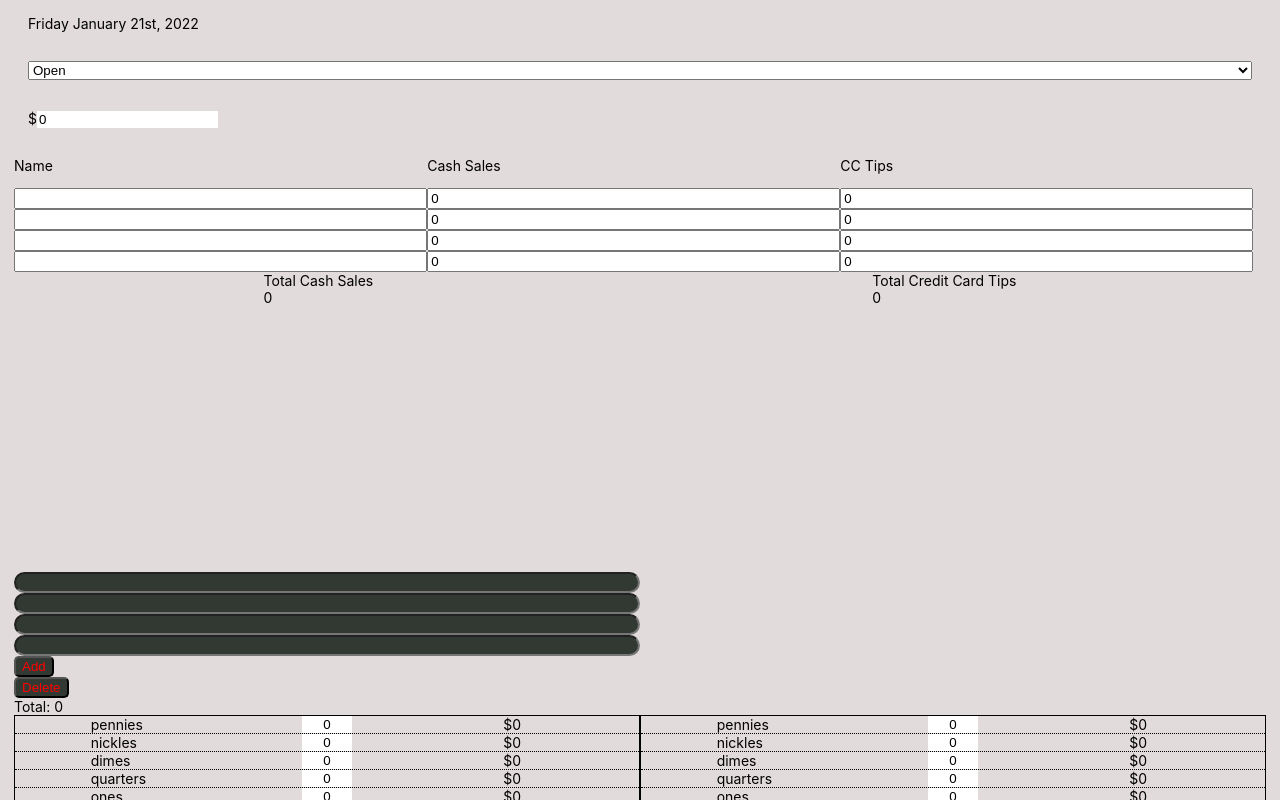
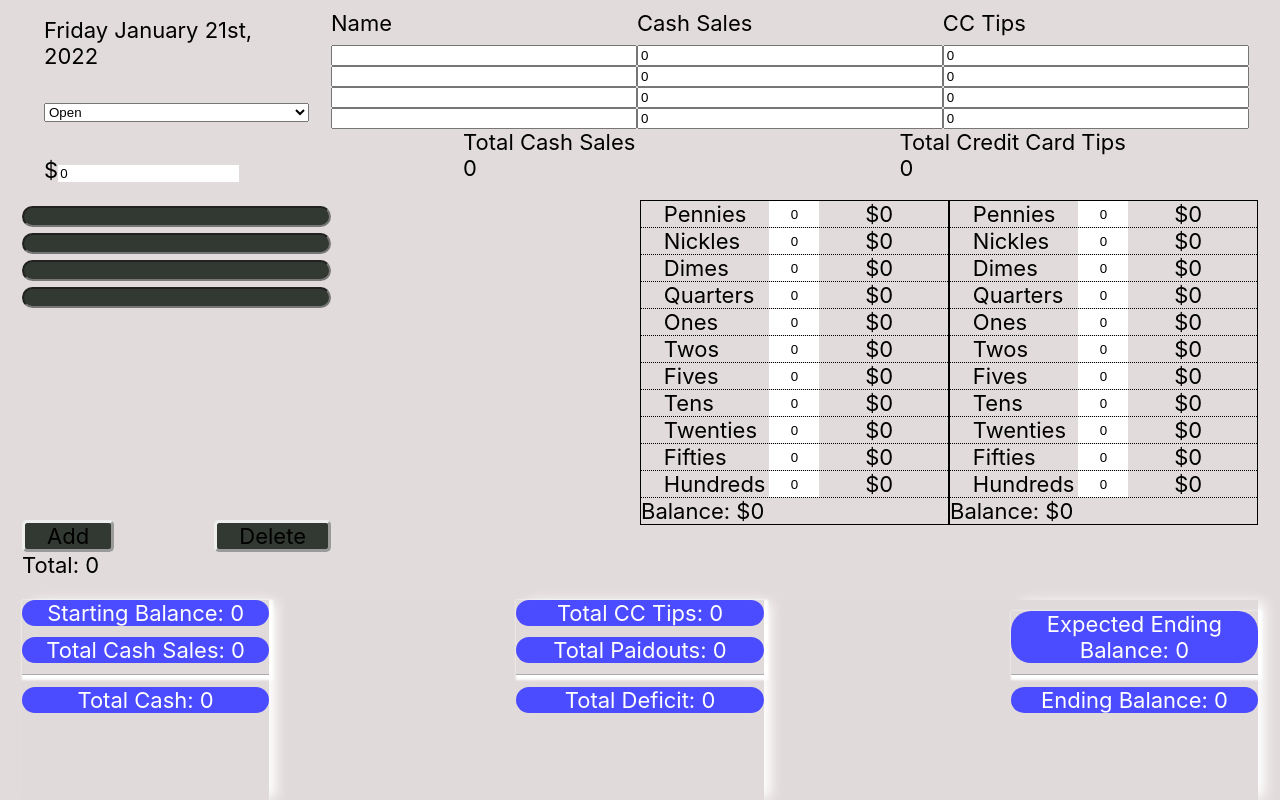
Before and after one commit to ian-deans/magoos, a Next.js app: page /checkout in a window 1280 px wide. Shown: the top 800 px of the page. Built offline with nearby package versions, Linux system fonts and the light colour scheme.

Commit message:
whole lotta shit

```diff
--- a/components/Breakdown/Breakdown.jsx
+++ b/components/Breakdown/Breakdown.jsx
@@ -16,6 +16,9 @@ export default function Breakdown ( props ) {
         expectedEndingBalance,
         endingBalance,
         startingBalance,
+        totalCashSales,
+        totalTips,
+        totalPaidOuts,
      } = props
 
 
@@ -27,16 +30,16 @@ export default function Breakdown ( props ) {
                 <div className={ styles.topGroup }>
 
                     <div className={ styles.box }>
-                        Starting Balance { startingBalance}
+                        Starting Balance: { startingBalance}
                     </div>
 
                     <div className={ styles.box }>
-                        Total Cash Sales
+                        Total Cash Sales: {totalCashSales}
                     </div>
 
                 </div>
                 <div className={ styles.box }>
-                    Total Cash { totalCash }
+                    Total Cash: { totalCash }
 
                 </div>
             </div>
@@ -47,17 +50,17 @@ export default function Breakdown ( props ) {
                 <div className={ styles.topGroup }>
 
                     <div className={ styles.box }>
-                        Total CC Tips
+                        Total CC Tips: { totalTips }
                     </div>
 
                     <div className={ styles.box }>
-                        Total Paidouts
+                        Total Paidouts: { totalPaidOuts }
                     </div>
 
                 </div>
 
                 <div className={ styles.box } >
-                    Total Deficit { totalDeficit}
+                    Total Deficit: { totalDeficit}
                 </div>
             </div>
 
@@ -71,13 +74,13 @@ export default function Breakdown ( props ) {
                     </div>
 
                     <div className={ styles.box }>
-                        Expected Ending Balance { expectedEndingBalance }
+                        Expected Ending Balance: { expectedEndingBalance }
                     </div>
 
                 </div>
 
                 <div className={ styles.box } >
-                    Ending Balance { endingBalance }
+                    Ending Balance: { endingBalance }
 
                 </div>
 
--- a/components/Breakdown/Breakdown.module.css
+++ b/components/Breakdown/Breakdown.module.css
@@ -4,20 +4,26 @@
     height: 100%;
     background-color: rgb(140, 140, 140, .01);
     display: flex;
+    justify-content: space-between;
 }
 
 .box {
-    height: 20px;
-    background-color: rgba(0, 0, 0, .3);
+    /* height: 20px; */
+    background-color: rgb(75, 75, 255);
     border-radius: 20px;
     text-align: center;
+    margin-bottom: .5em;
+    color: white;
 }
 
 .topGroup {
-    border-bottom: 1px solid black;
+    border-bottom: 2px groove white;
+    margin-bottom: .5em;
+    box-shadow:2px 2px 2px 2px white;
 
 }
 
 .group {
-    width: 33%;
+    width: 20%;
+    box-shadow:9px 0px 12px -2px white;;
 }
--- a/components/PaidOut/PaidOut.jsx
+++ b/components/PaidOut/PaidOut.jsx
@@ -27,6 +27,8 @@ export default function PaidOut ( props ) {
     function showList () {
         return (
             <div className={ styles.rectangle } >
+                <div className={styles.inputContainer}>
+
                 { amounts.map( ( amount, i ) => (
                     <div key={ i }>
                         <input
@@ -35,13 +37,13 @@ export default function PaidOut ( props ) {
                             className={ styles.inputStyle } />
                     </div>
                 ) ) }
+                </div>
+
 
                 <div className={styles.btnContainer} >
-                    <button onClick={handleClick } className={styles.addBtn}> Add </button>
-                </div>
+                    <span onClick={handleClick } className={styles.btn}> Add </span>
 
-                <div className={styles.container} >
-                    <button onClick={ del } className={styles.addBtn}> Delete </button>
+                    <span onClick={ del } className={styles.btn}> Delete </span>
                 </div>
 
                 <div>
--- a/components/PaidOut/PaidOut.module.css
+++ b/components/PaidOut/PaidOut.module.css
@@ -5,6 +5,10 @@
     flex-direction: column;
     background-color: rgba(196, 42, 42, 0);
     border-radius: 1px;
+}
+
+.inputContainer {
+    height: 80%;
 }
 
 .inputStyle {
@@ -17,8 +21,26 @@
     background-color: rgb(50, 56, 50)
 }
 
-.addBtn {
+.btnContainer {
+    width: 100%;
+    display: flex;
+    justify-content: space-between;
+}
+
+.btn {
     background-color: rgb(50 56, 50);
-    color: rgb(255, 0, 0);
+    /* color: rgb(255, 0, 0); */
     border-radius: 5px;
+
+    padding: 0 1em;
+
+    border: outset;
 }
+
+.btn:hover {
+    color: white;
+}
+
+.btn:active {
+    border: inset;
+}
--- a/components/Shift/Shift.module.css
+++ b/components/Shift/Shift.module.css
@@ -1,13 +1,11 @@
 
 .grid {
     display: grid;
-    grid-template-rows: 1fr 3fr 1fr 2fr 1fr;
+    grid-template-rows: 1fr 2fr 1fr;
     grid-template-columns: repeat(4, 1fr);
     grid-template-areas:
-        "dataone dataone dataone dataone"
-        "employees employees employees employees"
-        "paidouts paidouts cuts cuts"
-        "start-drawer start-drawer end-drawer end-drawer"
+        "dataone employees employees employees"
+        "paidouts . start-drawer end-drawer"
         "breakdown breakdown breakdown breakdown";
 
     justify-content: stretch;
--- a/styles/globals.css
+++ b/styles/globals.css
@@ -5,7 +5,7 @@ body {
   font-family: -apple-system, BlinkMacSystemFont, Segoe UI, Roboto, Oxygen,
     Ubuntu, Cantarell, Fira Sans, Droid Sans, Helvetica Neue, sans-serif;
 
-  font-size: 14px;
+  font-size: 22px;
 }
 
 a {
--- a/util.js
+++ b/util.js
@@ -11,17 +11,17 @@ const _initialEmployeeData = () => {
 
 const _initialDrawerCountData = () => {
     return {
-        pennies: [ 0, 0.00, .01 ],
-        nickles: [ 0, 0.00, .05 ],
-        dimes: [ 0, 0.00, .1 ],
-        quarters: [ 0, 0.00, .25 ],
-        ones: [ 0, 0.00, 1 ],
-        twos: [ 0, 0.00, 2 ],
-        fives: [ 0, 0.00, 5 ],
-        tens: [ 0, 0.00, 10 ],
-        twenties: [ 0, 0.00, 20 ],
-        fifties: [ 0, 0.00, 50 ],
-        hundreds: [ 0, 0.00, 100 ],
+        Pennies: [ 0, 0.00, .01 ],
+        Nickles: [ 0, 0.00, .05 ],
+        Dimes: [ 0, 0.00, .1 ],
+        Quarters: [ 0, 0.00, .25 ],
+        Ones: [ 0, 0.00, 1 ],
+        Twos: [ 0, 0.00, 2 ],
+        Fives: [ 0, 0.00, 5 ],
+        Tens: [ 0, 0.00, 10 ],
+        Twenties: [ 0, 0.00, 20 ],
+        Fifties: [ 0, 0.00, 50 ],
+        Hundreds: [ 0, 0.00, 100 ],
     }
 }
 
```
